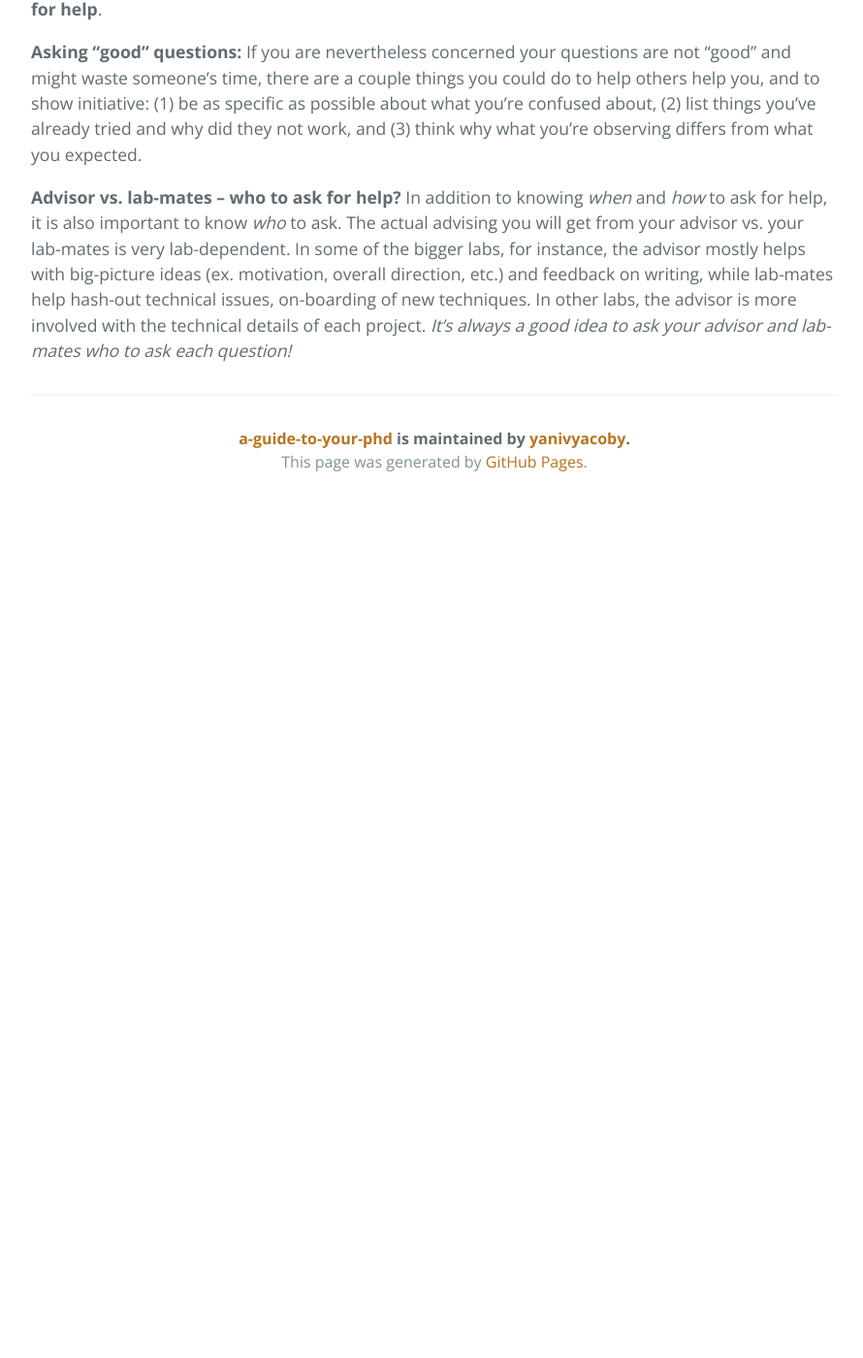
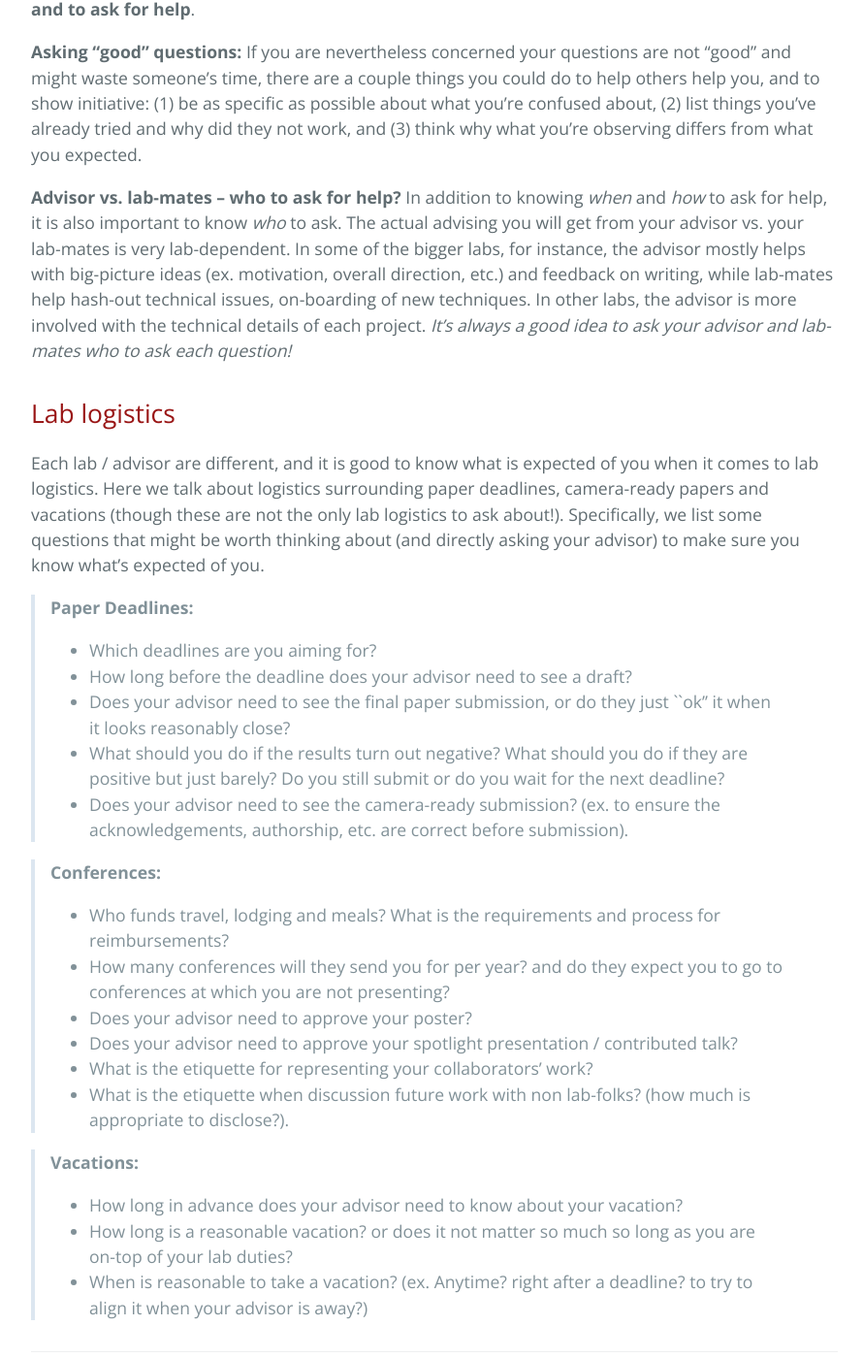
Before and after one commit to yanivyacoby/a-guide-to-your-phd, a Jekyll site: the page built from guide.md, in a window 1280 px wide and 1400 px high, scrolled down 7296 px. Shown: the whole window at 97% size, without its empty margins (192-1082 px from the left). Built offline with Jekyll 4.4.1, drawn with Linux system fonts in a browser that asks for light colours; before the commit the page ends 7816 px from its top, so only the background shows below that; some of the changed text lies outside the part shown.

Commit message:
Update guide.md

```diff
--- a/guide.md
+++ b/guide.md
@@ -227,9 +227,9 @@ This feedback will give you practice driving your own research independently and
 
 ## Asking for help
 
-Knowing when to ask for help,
-and learning to feel comfortable asking for help
-are both **important skills**.
+Knowing **when to ask for help**,
+and learning to **feel comfortable asking for help**
+are both important skills.
 Many grad students do not feel comfortable asking their advisor or their peers help,
 and while it is good to try to hash out problems on your own, it is important to know **when to stop and to ask for help**.
 
@@ -249,3 +249,31 @@ In some of the bigger labs, for instance, the advisor mostly helps with big-pict
 while lab-mates help hash-out technical issues, on-boarding of new techniques.
 In other labs, the advisor is more involved with the technical details of each project.
 _It's always a good idea to ask your advisor and lab-mates who to ask each question!_
+
+
+## Lab logistics
+
+Each lab / advisor are different, and it is good to know what is expected of you when it comes to lab logistics.
+Here we talk about logistics surrounding paper deadlines, camera-ready papers and vacations (though these are not the only lab logistics to ask about!).
+Specifically, we list some questions that might be worth thinking about (and directly asking your advisor)
+to make sure you know what's expected of you.
+
+> **Paper Deadlines:**
+* Which deadlines are you aiming for?
+* How long before the deadline does your advisor need to see a draft?
+* Does your advisor need to see the final paper submission, or do they just ``ok'' it when it looks reasonably close?
+* What should you do if the results turn out negative? What should you do if they are positive but just barely? Do you still submit or do you wait for the next deadline?
+* Does your advisor need to see the camera-ready submission? (ex. to ensure the acknowledgements, authorship, etc. are correct before submission).
+
+> **Conferences:**
+* Who funds travel, lodging and meals? What is the requirements and process for reimbursements?
+* How many conferences will they send you for per year? and do they expect you to go to conferences at which you are not presenting?
+* Does your advisor need to approve your poster?
+* Does your advisor need to approve your spotlight presentation / contributed talk?
+* What is the etiquette for representing your collaborators' work?
+* What is the etiquette when discussion future work with non lab-folks? (how much is appropriate to disclose?).
+
+> **Vacations:**
+* How long in advance does your advisor need to know about your vacation?
+* How long is a reasonable vacation? or does it not matter so much so long as you are on-top of your lab duties?
+* When is reasonable to take a vacation? (ex. Anytime? right after a deadline? to try to align it when your advisor is away?)
```
